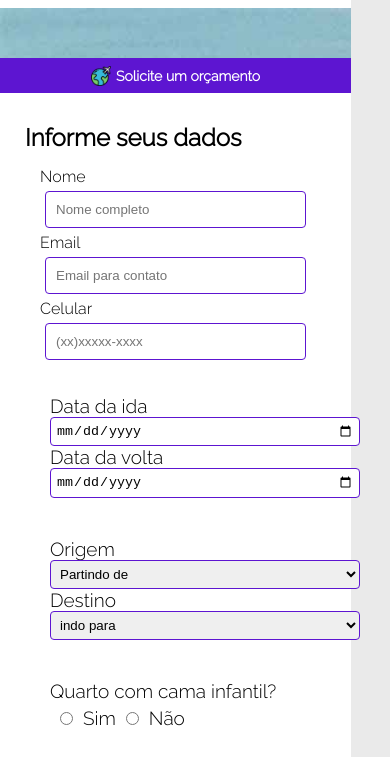
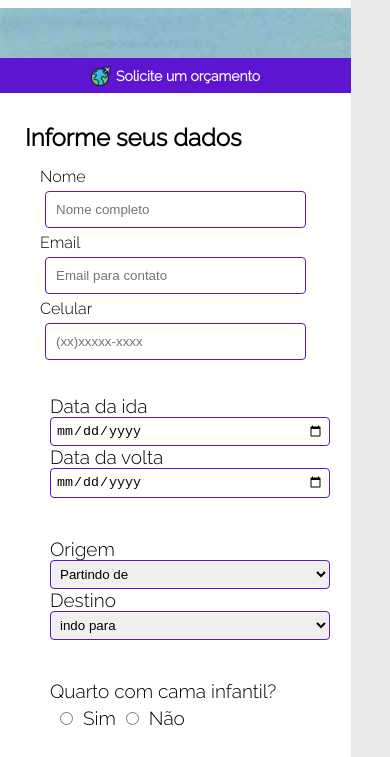
Before and after one commit to AlessandraRomualdo/Agencia-de-viagens, a plain HTML site: page index.html in a window 390 px wide. Shown: the part 47-804 px from the top of the page. Drawn offline with Linux system fonts and the light colour scheme.

Commit message:
Update estilo.css

```diff
--- a/estilo.css
+++ b/estilo.css
@@ -349,11 +349,11 @@ button:hover{
         font-size: 19px;
     }
     .ida input, .volta input{
-        width: 310px;
+        width: 280px;
         padding: 5px;
     }
     .origem select, .destino select{
-        width: 310px;
+        width: 280px;
         padding: 5px;
         border: 5px 0;
     }
```
